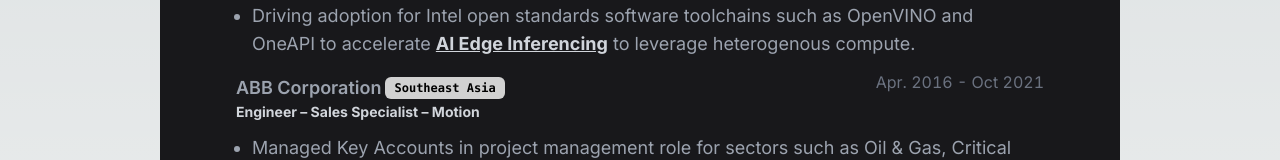
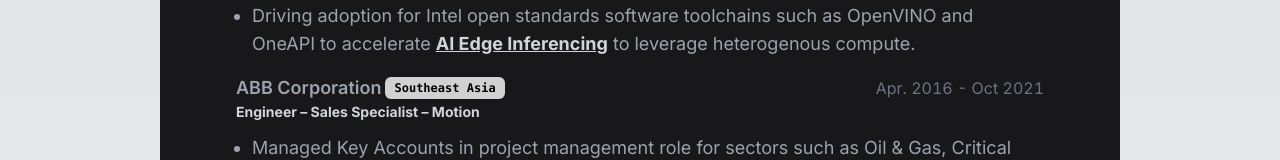
Before and after one commit to jasonpxh128/pxh, a Next.js app: page / in a window 1280 px wide. Shown: the part 542-702 px from the top of the page. Built offline with nearby package versions, Linux system fonts and the light colour scheme.

Commit message:
added opengraph image and adjust margins for job date duration

```diff
--- a/app/page.tsx
+++ b/app/page.tsx
@@ -70,7 +70,7 @@
                   <div className=" hidden md:inline-flex items-center rounded-md border px-2 py-0.5 font-semibold font-mono transition-colors focus:outline-none focus:ring-2 focus:ring-ring focus:ring-offset-2 text-nowrap border-transparent  bg-white/80 text-black hover:bg-white/60 align-middle text-xs ">Southeast Asia</div>
                 </span>
               </h3>
-              <div className="tabular-nums text-gray-500">Apr. 2016 - Oct 2021</div>
+              <div className="tabular-nums text-gray-500 mt-3">Apr. 2016 - Oct 2021</div>
             </div>
 
           </div>
```
Also changed, not shown: app/opengraph-image.jpeg (renamed from app/opengraph-image.PNG).
